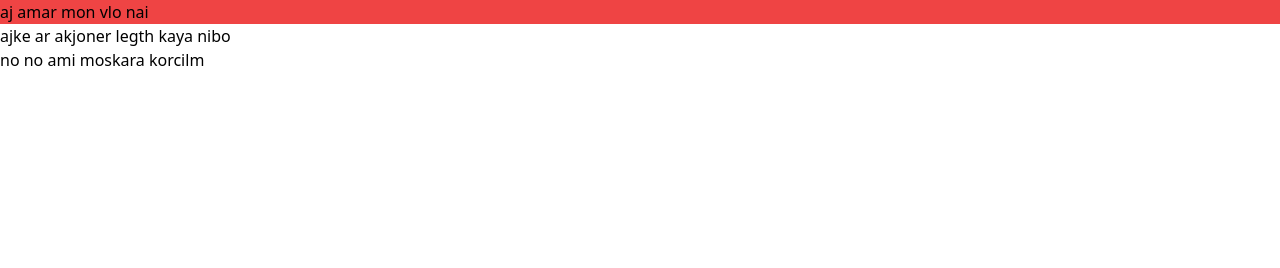
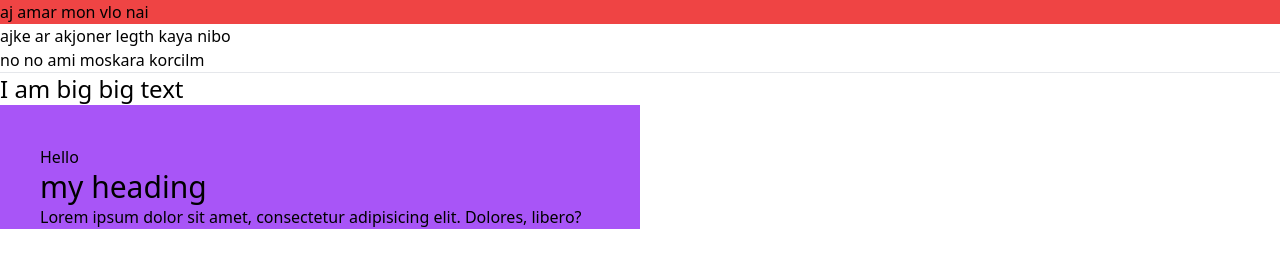
Before and after one commit to monoronjons86/tailwinds, a plain HTML site: page index.html in a window 1280 px wide. Drawn offline with nearby package versions, Linux system fonts and the light colour scheme.

Commit message:
text and bg add

```diff
--- a/index.html
+++ b/index.html
@@ -10,6 +10,18 @@
     <h1 class="bg-red-500">aj amar mon vlo nai</h1>
     <h3>ajke ar akjoner legth kaya nibo</h3>
     <p>no no ami moskara korcilm</p>
+    <hr>
+    <section>
+        <h1 class="text-2xl">I am big big text</h1>
+    </section>
+
+    <section>
+        <div class="bg-purple-500 ps-10 pt-10  w-1/2">
+            <h1>Hello</h1>
+            <h4 class="text-3xl">my heading</h4>
+            <p>Lorem ipsum dolor sit amet, consectetur adipisicing elit. Dolores, libero?</p>
+        </div>
+    </section>
 
 </body>
 </html>
```
